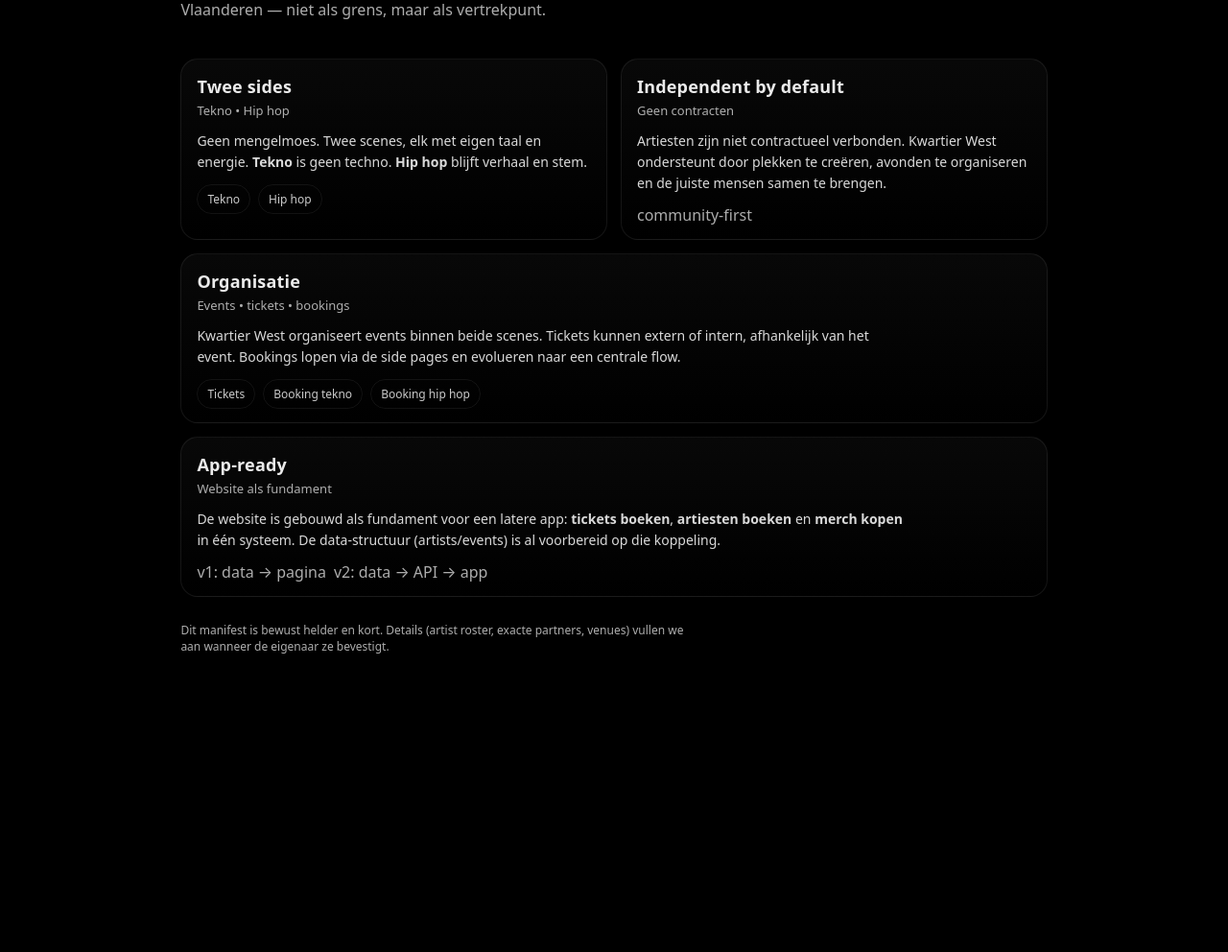
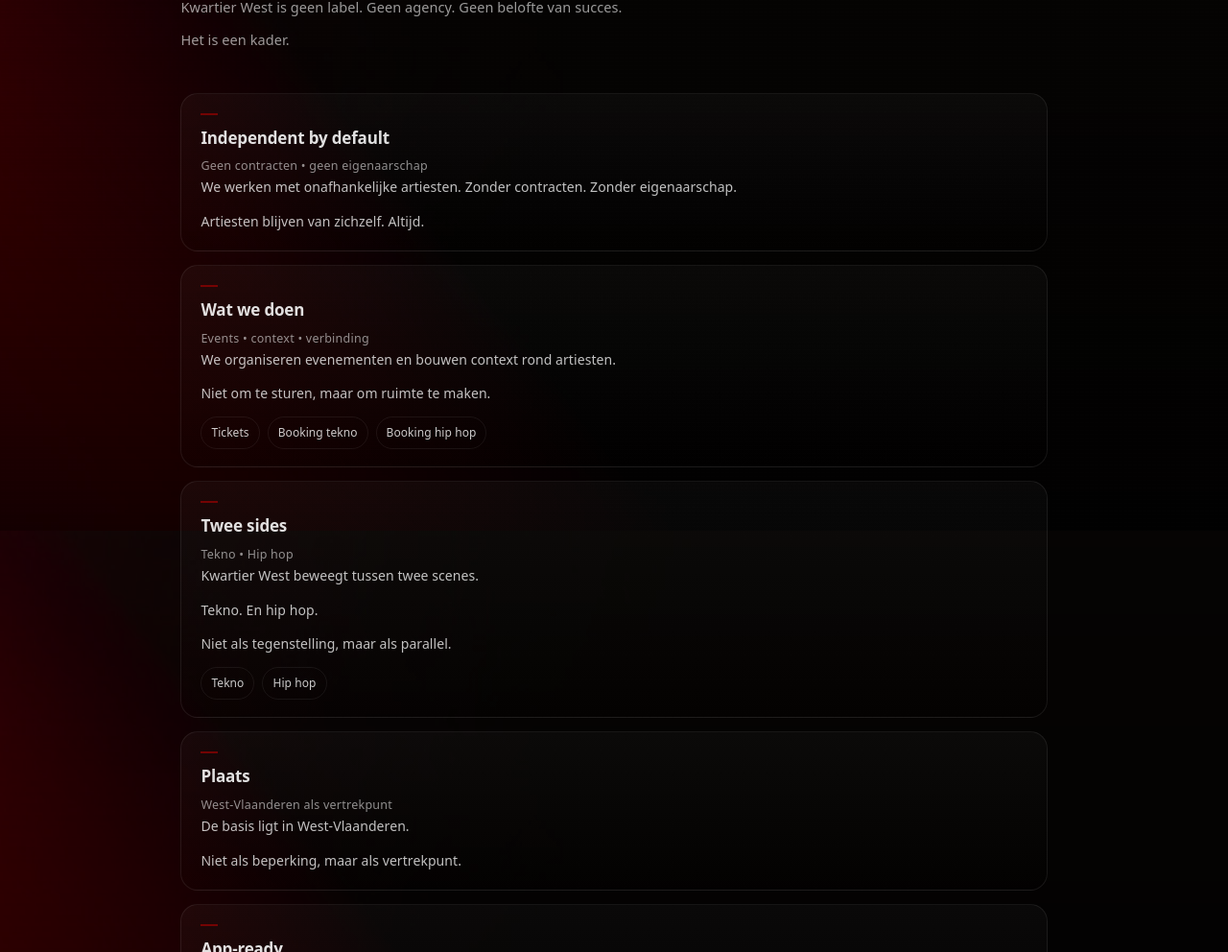
Before and after one commit to kwartierwestdev/kwartier-west, a website: page pages/manifest/index.html in a window 1280 px wide. Shown: the part 247-1239 px from the top of the page at 96% size. Before the commit the page ends 968 px from the top, so only its background shows below. Drawn offline with Linux system fonts and the light colour scheme.

Commit message:
Polish: background, grain, typography, spacing & motion

```diff
--- a/css/base.css
+++ b/css/base.css
@@ -448,3 +448,282 @@ a{ color: inherit; }
   opacity: 1;
   border-bottom-color: rgba(255,42,42,.7);
 }
+/* =========================
+   Premium type polish (v1.1)
+   (plak onderaan base.css)
+========================= */
+
+/* Better text rendering */
+html{
+  text-rendering: optimizeLegibility;
+  -webkit-font-smoothing: antialiased;
+  -moz-osx-font-smoothing: grayscale;
+}
+
+/* Type scale tokens */
+:root{
+  --h1: clamp(34px, 4vw, 52px);
+  --h2: clamp(20px, 2.2vw, 26px);
+  --body: 14.5px;
+  --lead: 15.5px;
+  --lh: 1.68;
+}
+
+/* Make body feel less "flat" */
+body{
+  font-size: var(--body);
+  line-height: var(--lh);
+  letter-spacing: 0.005em;
+}
+
+/* Headings: tighter, more premium */
+.page h1{
+  font-size: var(--h1);
+  line-height: 1.05;
+  letter-spacing: -0.02em;
+  margin: 0 0 10px;
+}
+
+.page h2{
+  font-size: var(--h2);
+  line-height: 1.15;
+  letter-spacing: -0.015em;
+  margin: 18px 0 10px;
+}
+
+.page h3{
+  letter-spacing: -0.01em;
+}
+
+/* Lead text: calmer + clearer hierarchy */
+.lead{
+  font-size: var(--lead);
+  line-height: 1.65;
+  color: rgba(255,255,255,.80);
+  max-width: 68ch;
+}
+
+/* Paragraph rhythm */
+.page p{
+  max-width: 72ch;
+  margin: 0 0 12px;
+}
+
+.page p:last-child{ margin-bottom: 0; }
+
+/* Muted is too close to fg: pull it down slightly */
+.muted{
+  color: rgba(255,255,255,.62);
+}
+
+/* Cards: more breathing room + better text contrast */
+.card{
+  padding: 20px 20px 18px;
+}
+
+.bio{
+  line-height: 1.7;
+  color: rgba(255,255,255,.86);
+}
+
+/* Make small meta feel intentional */
+.meta{
+  letter-spacing: 0.02em;
+}
+
+/* Kicker: a bit more premium tracking */
+.kicker{
+  letter-spacing: .18em;
+  color: rgba(255,255,255,.58);
+}
+
+/* Links: subtle but readable */
+a.inlineLink{
+  color: rgba(255,255,255,.92);
+}
+/* Split landing: allow lead styling */
+.split .lead{
+  margin: 0;
+  max-width: 44ch;
+}
+.lead{
+  font-size: 16px;
+  line-height: 1.6;
+  color: rgba(255,255,255,.75);
+  max-width: 68ch;
+}
+h1{
+  font-weight: 800;
+  letter-spacing: -0.01em;
+}
+
+h2{
+  font-weight: 700;
+  letter-spacing: -0.005em;
+}
+.accent{
+  color: var(--fg);
+  opacity: .9;
+}
+
+.subtle{
+  color: var(--muted);
+  font-size: 13px;
+}
+.card h3{
+  font-size: 17px;
+  font-weight: 700;
+}
+
+.card .bio{
+  color: rgba(255,255,255,.82);
+}
+.card::before{
+  content:"";
+  display:block;
+  width: 18px;
+  height: 2px;
+  background: rgba(176,0,0,.6);
+  margin-bottom: 10px;
+}
+.splitTagline{
+  font-size: 13px;
+  color: rgba(255,255,255,.65);
+  max-width: 42ch;
+}
+/* =========================
+   Global background (except home split)
+========================= */
+
+body:not(.split){
+  background-color: #000;
+  background-image:
+    linear-gradient(
+      180deg,
+      rgba(0,0,0,.65),
+      rgba(0,0,0,.92)
+    ),
+    url("/assets/bg.jpg");
+  background-size: cover;
+  background-position: center;
+  background-repeat: no-repeat;
+  background-attachment: fixed;
+}
+/* =========================
+   Premium grain overlay (except home split)
+   Uses pure CSS (no image needed)
+========================= */
+
+body:not(.split)::before{
+  content:"";
+  position: fixed;
+  inset: 0;
+  pointer-events: none;
+  z-index: 1;
+
+  /* Fine noise pattern */
+  background-image:
+    repeating-linear-gradient(
+      0deg,
+      rgba(255,255,255,.028),
+      rgba(255,255,255,.028) 1px,
+      rgba(0,0,0,0) 2px,
+      rgba(0,0,0,0) 4px
+    ),
+    repeating-linear-gradient(
+      90deg,
+      rgba(0,0,0,.018),
+      rgba(0,0,0,.018) 1px,
+      rgba(0,0,0,0) 2px,
+      rgba(0,0,0,0) 5px
+    );
+
+  opacity: .22;
+  mix-blend-mode: overlay;
+}
+
+/* Ensure content stays above background overlays */
+body:not(.split) .kwNav,
+body:not(.split) .page{
+  position: relative;
+  z-index: 2;
+}
+/* =========================
+   Micro typography upgrade
+========================= */
+
+/* Global text color tuning */
+body{
+  color: rgba(255,255,255,.90);
+}
+
+/* Headings */
+h1, h2, h3{
+  letter-spacing: .015em;
+  text-rendering: optimizeLegibility;
+}
+
+h1{
+  font-weight: 700;
+  color: rgba(255,255,255,.96);
+}
+
+h2{
+  font-weight: 600;
+  color: rgba(255,255,255,.92);
+}
+
+h3{
+  font-weight: 600;
+  color: rgba(255,255,255,.88);
+}
+
+/* Lead text (important) */
+.lead{
+  font-size: 16px;
+  line-height: 1.55;
+  max-width: 70ch;
+  color: rgba(255,255,255,.72);
+}
+
+/* Paragraphs */
+p{
+  line-height: 1.6;
+}
+
+/* Muted text (finer than before) */
+.muted{
+  color: rgba(255,255,255,.60);
+}
+
+/* Meta text (dates, labels, kicker text) */
+.meta,
+.eventMeta,
+.eventStatus{
+  color: rgba(255,255,255,.55);
+  font-size: 12.5px;
+  letter-spacing: .02em;
+}
+
+/* Kicker refinement */
+.kicker{
+  letter-spacing: .18em;
+  font-size: 11px;
+  color: rgba(255,255,255,.58);
+}
+
+/* Links inside text */
+.inlineLink{
+  color: rgba(255,255,255,.88);
+}
+
+/* Cards: softer text contrast */
+.card p,
+.event p{
+  color: rgba(255,255,255,.82);
+}
+
+/* Subtle text glow on dark bg (very soft) */
+h1, h2{
+  text-shadow: 0 0 12px rgba(255,255,255,.02);
+}
--- a/pages/manifest/index.html
+++ b/pages/manifest/index.html
@@ -16,53 +16,53 @@
       <div class="kicker"><span class="dot"></span> Manifest</div>
     </div>
 
-    <h1 style="margin:0 0 10px;">Visie</h1>
-    <p class="muted" style="margin:0; max-width:78ch;">
-      Kwartier West is een <strong>collectief</strong> én een <strong>organisatie</strong>.
-      Basis: Roeselare. Reikwijdte: West-Vlaanderen — niet als grens, maar als vertrekpunt.
+    <h1 style="margin:0 0 10px;">Kwartier West</h1>
+
+    <p class="muted" style="margin:0; max-width:70ch;">
+      Kwartier West is geen label.
+      Geen agency.
+      Geen belofte van succes.
     </p>
 
-    <div style="height:18px;"></div>
+    <div style="height:10px;"></div>
+
+    <p class="muted" style="margin:0; max-width:70ch;">
+      Het is een kader.
+    </p>
+
+    <div style="height:22px;"></div>
 
     <div class="grid">
-      <section class="card" style="grid-column: span 6;">
-        <div class="cardTop">
-          <h3>Twee sides</h3>
-          <div class="meta">Tekno • Hip hop</div>
-        </div>
-        <p class="bio">
-          Geen mengelmoes. Twee scenes, elk met eigen taal en energie.
-          <strong>Tekno</strong> is geen techno. <strong>Hip hop</strong> blijft verhaal en stem.
-        </p>
-        <div class="chips">
-          <a class="chip" href="../tekno/index.html">Tekno</a>
-          <a class="chip" href="../hiphop/index.html">Hip hop</a>
-        </div>
-      </section>
-
-      <section class="card" style="grid-column: span 6;">
+      <section class="card" style="grid-column: span 12;">
         <div class="cardTop">
           <h3>Independent by default</h3>
-          <div class="meta">Geen contracten</div>
+          <div class="meta">Geen contracten • geen eigenaarschap</div>
         </div>
-        <p class="bio">
-          Artiesten zijn niet contractueel verbonden.
-          Kwartier West ondersteunt door plekken te creëren, avonden te organiseren
-          en de juiste mensen samen te brengen.
+        <p class="bio" style="max-width:78ch;">
+          We werken met onafhankelijke artiesten.
+          Zonder contracten.
+          Zonder eigenaarschap.
         </p>
-        <div class="chips"><span class="muted">community-first</span></div>
+        <p class="bio" style="max-width:78ch; margin-top:10px;">
+          Artiesten blijven van zichzelf.
+          Altijd.
+        </p>
       </section>
 
       <section class="card" style="grid-column: span 12;">
         <div class="cardTop">
-          <h3>Organisatie</h3>
-          <div class="meta">Events • tickets • bookings</div>
+          <h3>Wat we doen</h3>
+          <div class="meta">Events • context • verbinding</div>
         </div>
-        <p class="bio" style="max-width:92ch;">
-          Kwartier West organiseert events binnen beide scenes. Tickets kunnen extern of intern,
-          afhankelijk van het event. Bookings lopen via de side pages en evolueren naar een centrale flow.
+        <p class="bio" style="max-width:78ch;">
+          We organiseren evenementen
+          en bouwen context rond artiesten.
         </p>
-        <div class="chips">
+        <p class="bio" style="max-width:78ch; margin-top:10px;">
+          Niet om te sturen,
+          maar om ruimte te maken.
+        </p>
+        <div class="chips" style="margin-top:12px;">
           <a class="chip" href="../tickets/index.html">Tickets</a>
           <a class="chip" href="../tekno/booking.html">Booking tekno</a>
           <a class="chip" href="../hiphop/booking.html">Booking hip hop</a>
@@ -71,25 +71,60 @@
 
       <section class="card" style="grid-column: span 12;">
         <div class="cardTop">
+          <h3>Twee sides</h3>
+          <div class="meta">Tekno • Hip hop</div>
+        </div>
+        <p class="bio" style="max-width:78ch;">
+          Kwartier West beweegt tussen twee scenes.
+        </p>
+        <p class="bio" style="max-width:78ch; margin-top:10px;">
+          Tekno.
+          En hip hop.
+        </p>
+        <p class="bio" style="max-width:78ch; margin-top:10px;">
+          Niet als tegenstelling,
+          maar als parallel.
+        </p>
+        <div class="chips" style="margin-top:12px;">
+          <a class="chip" href="../tekno/index.html">Tekno</a>
+          <a class="chip" href="../hiphop/index.html">Hip hop</a>
+        </div>
+      </section>
+
+      <section class="card" style="grid-column: span 12;">
+        <div class="cardTop">
+          <h3>Plaats</h3>
+          <div class="meta">West-Vlaanderen als vertrekpunt</div>
+        </div>
+        <p class="bio" style="max-width:78ch;">
+          De basis ligt in West-Vlaanderen.
+        </p>
+        <p class="bio" style="max-width:78ch; margin-top:10px;">
+          Niet als beperking,
+          maar als vertrekpunt.
+        </p>
+      </section>
+
+      <section class="card" style="grid-column: span 12;">
+        <div class="cardTop">
           <h3>App-ready</h3>
           <div class="meta">Website als fundament</div>
         </div>
-        <p class="bio" style="max-width:92ch;">
+        <p class="bio" style="max-width:78ch;">
           De website is gebouwd als fundament voor een latere app:
-          <strong>tickets boeken</strong>, <strong>artiesten boeken</strong> en <strong>merch kopen</strong>
-          in één systeem. De data-structuur (artists/events) is al voorbereid op die koppeling.
+          tickets boeken, artiesten boeken en merch kopen in één systeem.
         </p>
-        <div class="chips">
-          <span class="muted">v1: data → pagina</span>
-          <span class="muted">v2: data → API → app</span>
-        </div>
+        <p class="bio" style="max-width:78ch; margin-top:10px;">
+          v1: data → pagina.
+          v2: data → API → app.
+        </p>
       </section>
     </div>
 
-    <div style="height:26px;"></div>
-    <p class="muted" style="margin:0; max-width:78ch; font-size:12px;">
-      Dit manifest is bewust helder en kort. Details (artist roster, exacte partners, venues)
-      vullen we aan wanneer de eigenaar ze bevestigt.
+    <div style="height:22px;"></div>
+
+    <p class="muted" style="margin:0; max-width:70ch; font-size:12px;">
+      Dit manifest blijft bewust helder en kort. Details vullen we aan wanneer de eigenaar ze bevestigt.
     </p>
   </div>
 
```
Also changed, not shown: index.html (+23 -13 lines), pages/hiphop/index.html (+8 -6 lines), pages/tekno/index.html (+8 -6 lines), assets/bg.jpg (added).
